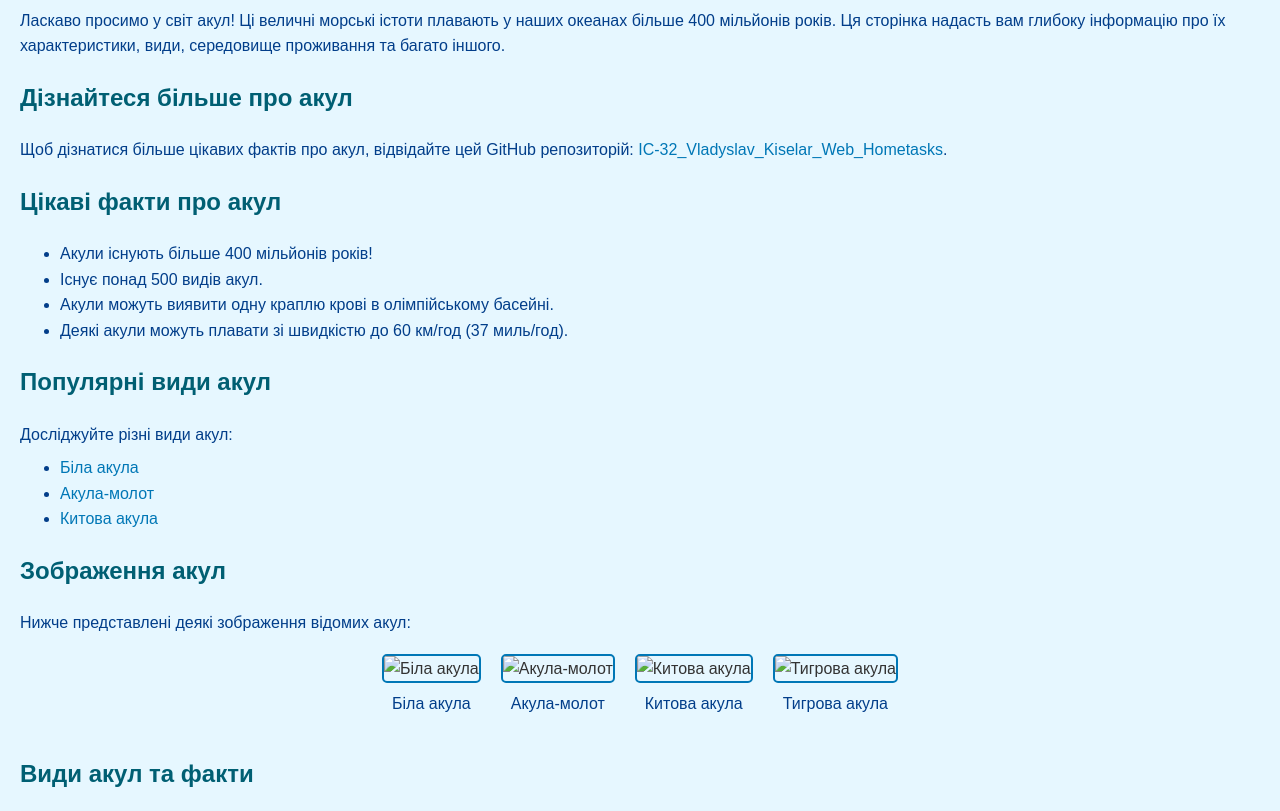
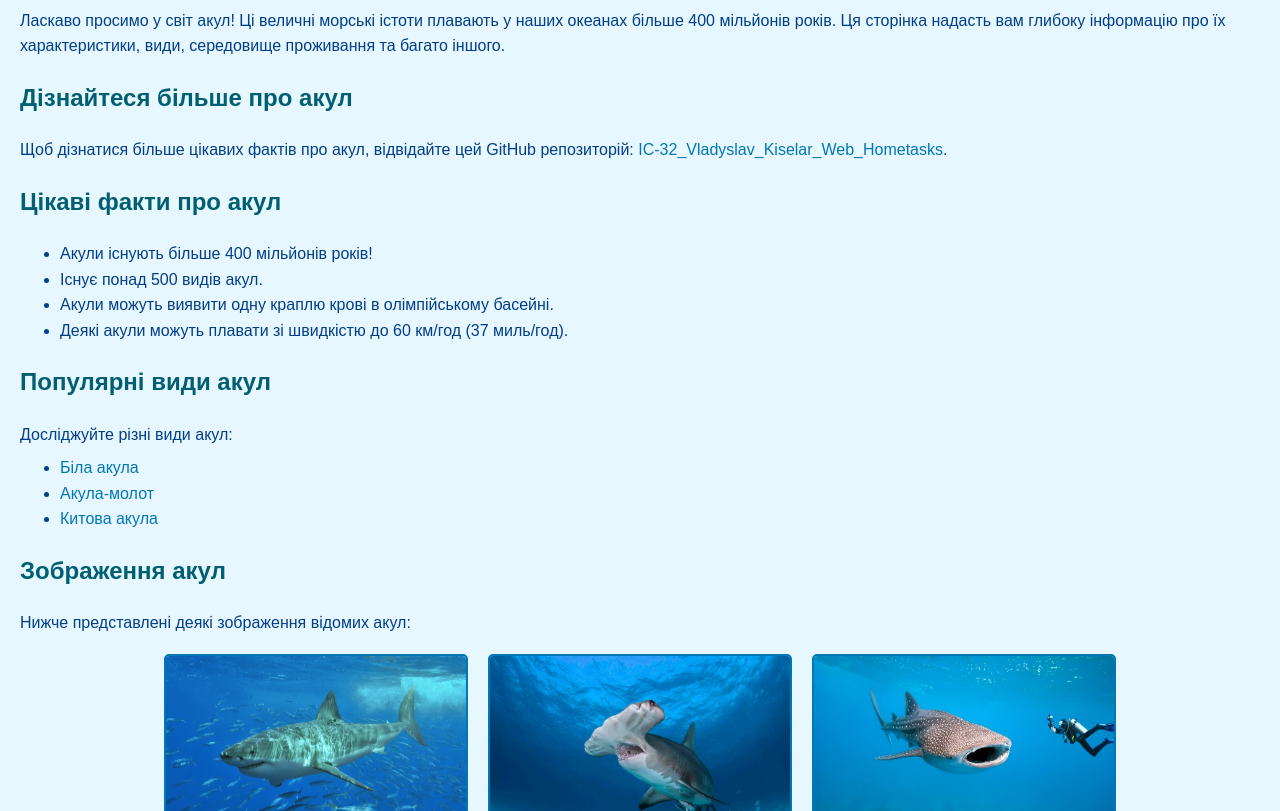
Before and after one commit to vlladislavii/IC-32_Vladyslav_Kiselar_Web_Hometasks, a plain HTML site: page task2/index.html in a window 1280 px wide. Shown: the part 123-934 px from the top of the page. Drawn offline with Linux system fonts and the light colour scheme.

Commit message:
little changes in imgs 2

```diff
--- a/task2/index.html
+++ b/task2/index.html
@@ -42,19 +42,19 @@
         <p>Нижче представлені деякі зображення відомих акул:</p>
         <div class="gallery">
             <div class="gallery-item">
-                <img src="./task2/img/White_shark.jpg" alt="Біла акула" width="300" height="200">
+                <img src="./img/White_shark.jpg" alt="Біла акула" width="300" height="200">
                 <p>Біла акула</p>
             </div>
             <div class="gallery-item">
-                <img src="./task2/img/shark2.jpg" alt="Акула-молот" width="300" height="200">
+                <img src="./img/shark2.jpg" alt="Акула-молот" width="300" height="200">
                 <p>Акула-молот</p>
             </div>
             <div class="gallery-item">
-                <img src="./task2/img/shark3.jpg" alt="Китова акула" width="300" height="200">
+                <img src="./img/shark3.jpg" alt="Китова акула" width="300" height="200">
                 <p>Китова акула</p>
             </div>
             <div class="gallery-item">
-                <img src="./task2/img/shark4.jpg" alt="Тигрова акула" width="300" height="200">
+                <img src="./img/shark4.jpg" alt="Тигрова акула" width="300" height="200">
                 <p>Тигрова акула</p>
             </div>
         </div>
```
Also changed, not shown: task1/index.html (+1 -1 lines).
